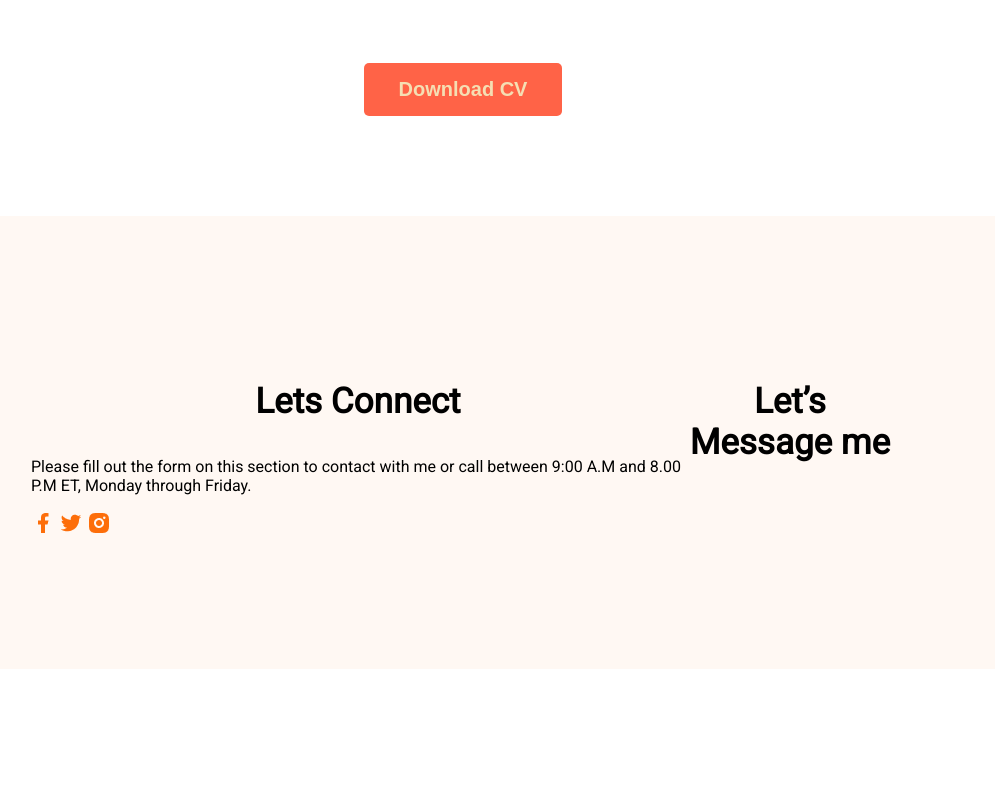
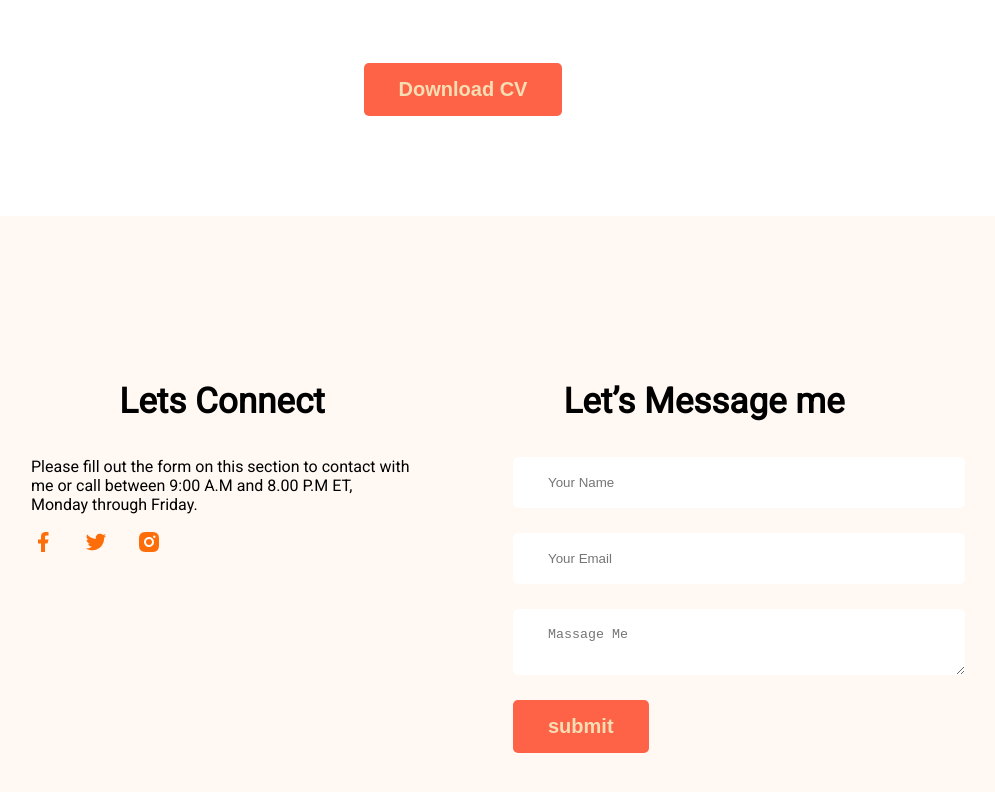
Before and after one commit to DibboDasMishu/developre-portfolio, a plain HTML site: page index.html in a window 1280 px wide. Shown: the part 2937-3729 px from the top of the page, without its empty margins (177-1172 px from the left). Before the commit the page ends 3614 px from the top, so only its background shows below. Drawn offline with Linux system fonts and the light colour scheme.

Commit message:
finished the resume with contact form

```diff
--- a/index.html
+++ b/index.html
@@ -182,7 +182,8 @@
     <footer>
         <div class="footer-column">
             <h3 class="section-title">Lets Connect</h3>
-            <p class="section-description">Please fill out the form on this section to contact with me or call between 9:00 A.M and 8.00 P.M ET, Monday through Friday.</p>
+            <p class="section-description">Please fill out the form on this section to contact with me or call between
+                9:00 A.M and 8.00 P.M ET, Monday through Friday.</p>
             <div class="social-links">
                 <a href=""><img src="images/icons/facebook.png" alt=""></a>
                 <a href=""><img src="images/icons/twitter.png" alt=""></a>
@@ -191,6 +192,12 @@
         </div>
         <div class="footer-column">
             <h3 class="section-title">Let’s Message me</h3>
+            <form class="contact" action="">
+                <input type="text" placeholder="Your Name">
+                <input type="email" name="" placeholder="Your Email" id="">
+                <textarea name="" id="" placeholder="Massage Me"></textarea>
+                <input class="button-color" type="submit" value="submit">
+            </form>
         </div>
     </footer>
 </body>
--- a/styles/portfolio.css
+++ b/styles/portfolio.css
@@ -158,34 +158,64 @@ main section {
     font-size: 30px;
     font-weight: 700;
 }
-.resume-container{
+
+.resume-container {
     display: flex;
     gap: 50px;
 }
-.resume-item-title{
+
+.resume-item-title {
     color: #474747;
     font-size: 25px;
     font-weight: 700;
     margin-bottom: 10px;
 }
-.resume-item-institute{
+
+.resume-item-institute {
     margin-bottom: 20px;
     margin-top: 0px;
 }
-.resume-item-institute ,.resume-item-description{
+
+.resume-item-institute,
+.resume-item-description {
     color: #757575;
 }
-.resume-container hr{
+
+.resume-container hr {
     margin: 30px;
 }
-.download-cv{
+
+.download-cv {
     margin-top: 50px;
     text-align: center;
 }
+
 /* footer style  */
-footer{
+footer {
     display: flex;
+    gap: 100px;
     background: #fff8f3;
     padding: 130px 200px;
     margin-top: 100px;
 }
+
+.footer-column {
+    width: 50%;
+}
+
+.social-links a{
+    margin-right: 25px;
+}
+
+.contact input[type="text"],
+.contact input[type=email],
+textarea {
+    display: block;
+    margin-bottom: 25px;
+    padding: 18px 35px;
+    color: #757575;
+    border-radius: 5px;
+    color: #fff;
+    border: 0;
+    width: 100%;
+}
```
